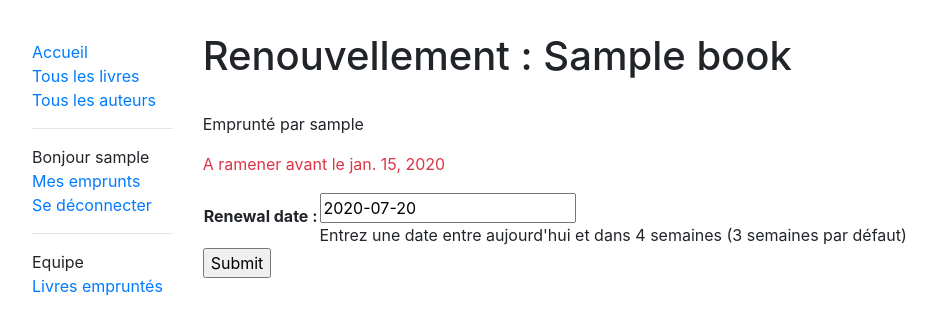
After one commit to Louis-Gabriel-TM/mdn-django, a Django app: page /catalog/books/00000000-0000-0000-0000-000000000001/renew/ in a window 1280 px wide. The commit adds this page. Shown: the top 335 px of the page, without its empty margins (111-1047 px from the left). Run offline with Django 3.2, Linux system fonts and the light colour scheme; a user stored in the database is signed in; tables that the repository leaves empty hold one stand-in row (values such as "Sample post"); some libraries are stand-ins or nearby versions.

Commit message:
Add a form to renew due back dates, using django.forms.Form

```diff
--- /dev/null
+++ b/library/catalog/forms.py
@@ -0,0 +1,21 @@
+import datetime
+
+from django import forms
+from django.core.exceptions import ValidationError
+
+
+class RenewBookForm(forms.Form):
+    renewal_date = forms.DateField(
+        help_text="Entrez une date entre aujourd'hui et dans 4 semaines (3 semaines par défaut)"
+    )
+
+    def clean_renewal_date(self):
+        data = self.cleaned_data['renewal_date']
+
+        if data < datetime.date.today():
+            raise ValidationError("Date invalide - date passée")
+
+        if data > datetime.date.today() + datetime.timedelta(weeks=4):
+            raise ValidationError("Date invalide - date dans plus de 4 semaines")
+
+        return data
--- a/library/catalog/templates/base.html
+++ b/library/catalog/templates/base.html
@@ -35,13 +35,15 @@
               <hr />
               {% if user.is_authenticated %}
                 <li>Bonjour {{ user.get_username }}</li>
-                {% if perms.catalog.can_mark_returned %}
-                  <li><a href="{% url 'borrowed' %}">Livres empruntés</a></li>
-                {% endif %}
                 <li><a href="{% url 'my-borrowed' %}">Mes emprunts</a></li>
                 <li><a href="{% url 'logout' %}?next={{ request.path }}">Se déconnecter</a></li>
               {% else %}
                 <li><a href="{% url 'login' %}?next={{ request.path }}">Se connecter</a></li>
+              {% endif %}
+              {% if perms.catalog.can_mark_returned %}
+                <hr />
+                <li>Equipe</li>
+                <li><a href="{% url 'all-borrowed' %}">Livres empruntés</a></li>
               {% endif %}
             </ul>
           {% endblock sidebar %}
--- /dev/null
+++ b/library/catalog/templates/catalog/book_renew_librarian.html
@@ -0,0 +1,23 @@
+{% extends 'base.html' %}
+
+
+{% block content %}
+
+  <h1>Renouvellement : {{ book_instance.book.title }}</h1>
+
+  <p>Emprunté par {{ book_instance.borrower }}</p>
+  <p class="{% if book_instance.is_overdue %}text-danger{% endif %}">
+    A ramener avant le {{ book_instance.due_back }}
+  </p>
+
+  <form action="" method="post">
+    {% csrf_token %}
+
+    <table>
+      {{ form.as_table }}
+    </table>
+
+    <input type="submit" value="Submit" />
+  </form>
+
+{% endblock content %}
--- a/library/catalog/templates/catalog/borrowed_list.html
+++ b/library/catalog/templates/catalog/borrowed_list.html
@@ -20,13 +20,16 @@
           {% else %}
             - à ramener avant le {{ bookinstance.due_back }} par {{ bookinstance.borrower }}
           {% endif %}
+          {% if perms.catalog.can_mark_returned %}
+            <a href="{% url 'renew-book-librarian' bookinstance.uuid %}"> [ changer date ]</a>
+          {% endif %}
         </li>
       {% endfor %}
     </ul>
 
   {% else %}
 
-    <p>Aucune livre emprunté actuellement.</p>
+    <p>Aucun livre emprunté actuellement.</p>
 
   {% endif %}
 
--- a/library/catalog/urls.py
+++ b/library/catalog/urls.py
@@ -7,8 +7,20 @@ urlpatterns = [
     path('', views.index, name='index'),
     path('authors/', views.AuthorListView.as_view(), name='authors'),
     path('books/', views.BookListView.as_view(), name='books'),
-    path('authors/<int:pk>', views.AuthorDetailView.as_view(), name='author-detail'),
-    path('books/<int:pk>', views.BookDetailView.as_view(), name='book-detail'),
-    path('mybooks/', views.LoanedBooksByUserListView.as_view(), name='my-borrowed'),
-    path('borrowed/', views.LoanedBooksListView.as_view(), name='borrowed'),
+    path('borrowed/', views.LoanedBooksListView.as_view(), name='all-borrowed'),
+    path(
+        'authors/<int:pk>', views.AuthorDetailView.as_view(),
+        name='author-detail',
+    ),
+    path(
+        'books/<int:pk>', views.BookDetailView.as_view(),
+        name='book-detail'),
+    path(
+        'books/<uuid:pk>/renew/', views.renew_book_librarian,
+        name='renew-book-librarian',
+    ),
+    path(
+        'mybooks/', views.LoanedBooksByUserListView.as_view(),
+        name='my-borrowed',
+    ),
 ]
--- a/library/catalog/views.py
+++ b/library/catalog/views.py
@@ -1,13 +1,20 @@
-from django.contrib.auth.mixins import PermissionRequiredMixin, LoginRequiredMixin
-from django.shortcuts import render
+import datetime
+
+from django.contrib.auth.decorators import permission_required
+from django.contrib.auth.mixins import (
+    LoginRequiredMixin,
+    PermissionRequiredMixin,
+)
+from django.http import HttpResponseRedirect
+from django.shortcuts import get_object_or_404, render
+from django.urls import reverse
 from django.views import generic
 
+from .forms import RenewBookForm
 from .models import Author, Book, BookInstance, Genre, Language
 
 
-
 def index(request):
-
     authors_count = Author.objects.all().count()
     books_count = Book.objects.all().count()
     instances_count = BookInstance.objects.all().count()
@@ -26,6 +33,35 @@ def index(request):
     }
 
     return render(request, 'index.html', context=context)
+
+
+@permission_required('catalog.can_mark_returned')
+def renew_book_librarian(request, pk):
+    book_instance = get_object_or_404(BookInstance, pk=pk)
+
+    if request.method == 'POST':
+        form = RenewBookForm(request.POST)
+
+        if form.is_valid():
+            book_instance.due_back = form.cleaned_data['renewal_date']
+            book_instance.save()
+
+            return HttpResponseRedirect(reverse('all-borrowed'))
+
+    else:  # request.method == 'GET' in general
+        proposed_renewal_date = datetime.date.today()
+        proposed_renewal_date += datetime.timedelta(weeks=3)
+
+        form = RenewBookForm(
+            initial={'renewal_date': proposed_renewal_date}
+        )
+
+    context = {
+        'form': form,
+        'book_instance': book_instance,
+    }
+
+    return render(request, 'catalog/book_renew_librarian.html', context)
 
 
 class BookListView(generic.ListView):
```
